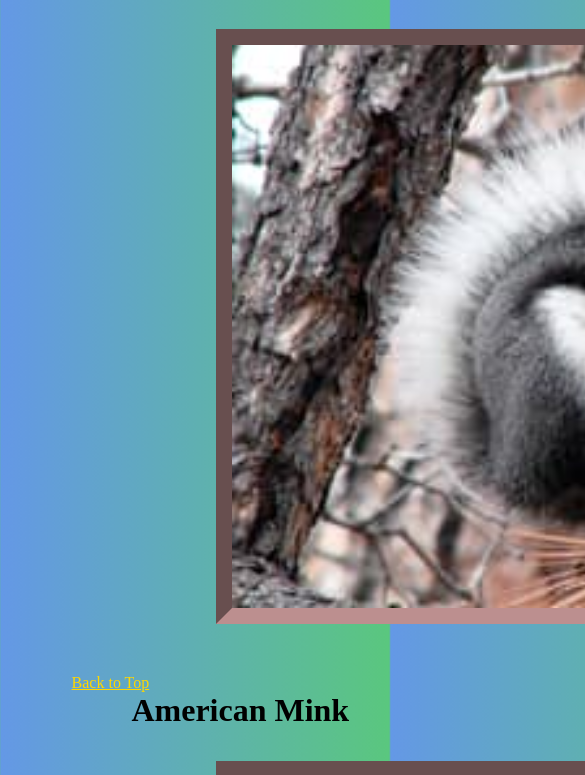
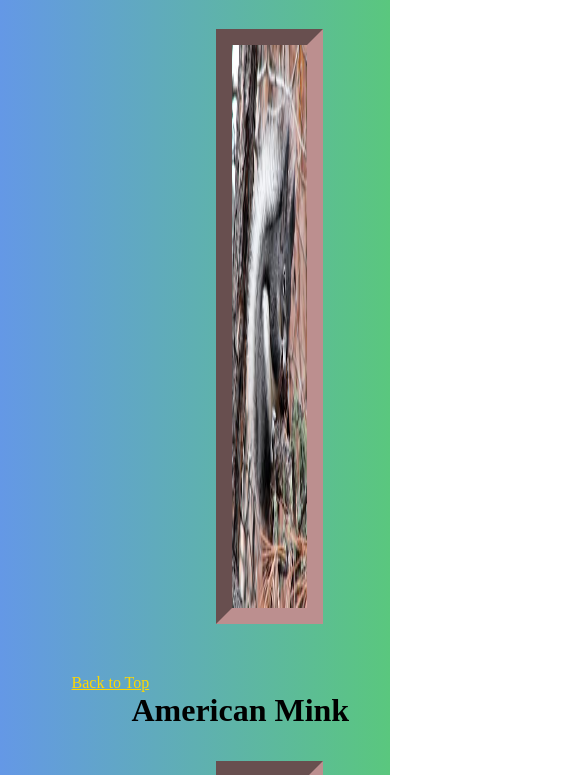
Before and after one commit to CheckmateMedia/CuteAnimalsWebsite, a plain HTML site: page Index.html in a window 390 px wide. Shown: the part 872-1647 px from the top of the page, 585 px wide, since content can reach past the window. Drawn offline with Linux system fonts and the light colour scheme.

Commit message:
Add files via upload

```diff
--- a/animals.css
+++ b/animals.css
@@ -113,4 +113,7 @@ a {
 }
 
 @media screen and (max-width: 600px) {
+    img {
+        width:20%
+    }
   }
```
